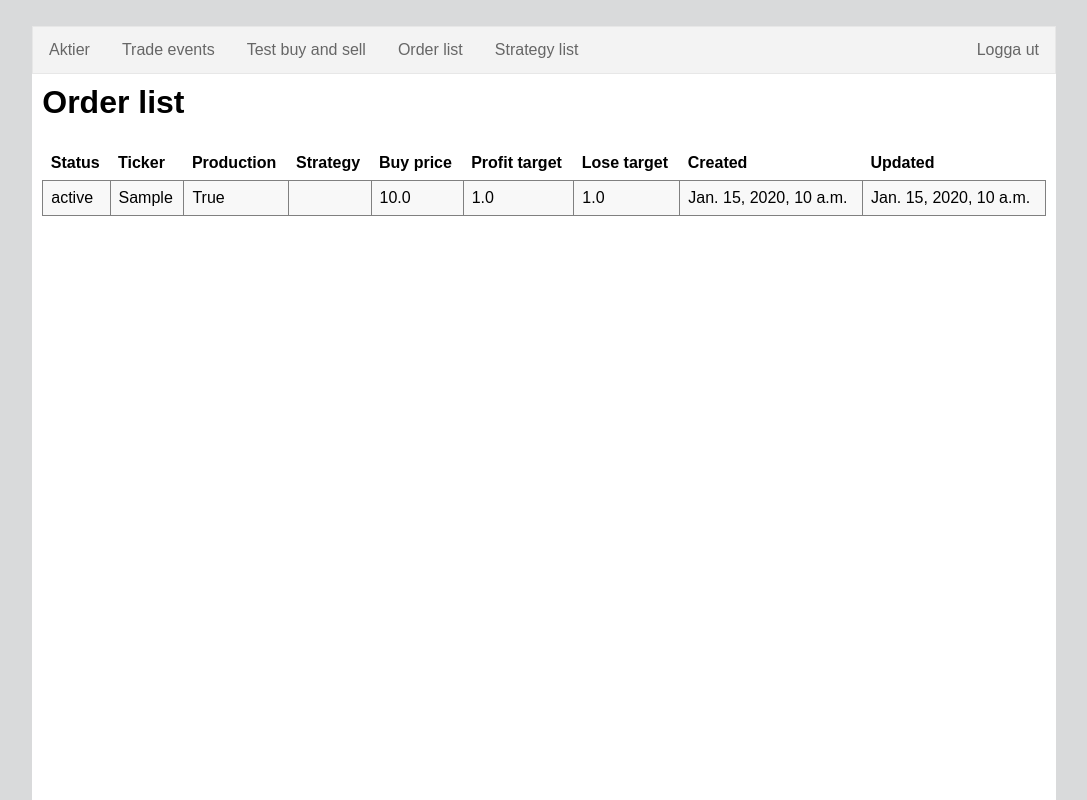
After one commit to Squaad99/trade-core, a Django app: page /order/order-list/ in a window 1280 px wide. The commit adds this page. Shown: the whole page, without its empty margins (96-1183 px from the left). Run offline with Django 3.2, Linux system fonts and the light colour scheme; a user stored in the database is signed in; tables that the repository leaves empty hold one stand-in row (values such as "Sample post").

Commit message:
Improvements

```diff
--- a/avz_client/avz_client.py
+++ b/avz_client/avz_client.py
@@ -4,7 +4,7 @@
 from avanza import Avanza, OrderType
 from datetime import date
 
-from order.lib.constants import Transactions
+from order.lib.constants import TradeSettings
 from order.models import Order, BuyTransaction
 from w_trade.data.price_data import PriceData
 
@@ -44,11 +44,11 @@
         account_overview = self.client.get_account_overview(self.trade_account_id)
         return account_overview['totalBalance']
 
-    def buy_stock_market_price(self, ticker, amount_sek, production, test_mode=False):
+    def buy_stock_market_price(self, ticker, production, test_mode=False):
         stock_id = self.get_stock_id(ticker)
         info = self.client.get_stock_info(stock_id)
         sell_price = info['sellPrice']
-        amount = int(amount_sek / sell_price)
+        amount = int(TradeSettings.TRADE_AMOUNT.value / sell_price)
 
         if production and not self.client.check_available_balance(amount):
             print("Insufficient balance.")
--- a/dashboard/templates/dashboard.html
+++ b/dashboard/templates/dashboard.html
@@ -13,9 +13,10 @@
     <div class="mainDiv">
         <ul id="navbar">
             <li class="menuItem"><a href="{% url 'stock-list' %}">Aktier</a></li>
-            <li class="menuItem"><a href="{% url 'event-list' 'check' %}">Event start</a></li>
-            <li class="menuItem"><a href="{% url 'scheduler-start' 'check' %}">Scheduler start</a></li>
+            <li class="menuItem"><a href="{% url 'event-list' 'check' %}">Trade events</a></li>
             <li class="menuItem"><a href="{% url 'test-buy-and-sell' %}">Test buy and sell</a></li>
+            <li class="menuItem"><a href="{% url 'order-list' %}">Order list</a></li>
+            <li class="menuItem"><a href="{% url 'strategy-list' %}">Strategy list</a></li>
             <li class="menuItem" style="float: right;"><a href="{% url 'logout' %}">Logga ut</a></li>
         </ul>
 
--- a/event/tasks.py
+++ b/event/tasks.py
@@ -73,7 +73,7 @@
         buy_and_place_orders(avz_client, trade_suite_event)
     except Exception as error:
         result = "failure"
-        exception = str(exception)
+        exception = str(error)
 
     done_datetime = datetime.now(pytz.timezone('Europe/Stockholm'))
     done_time = done_datetime.strftime("%H:%M")
--- a/order/lib/constants.py
+++ b/order/lib/constants.py
@@ -4,3 +4,9 @@
 class Transactions(enum.Enum):
     ACTIVE = 'ACTIVE'
     COMPLETED = 'COMPLETED'
+
+
+class TradeSettings(enum.Enum):
+    PROFIT_TARGET = 1.02
+    LOSE_TARGET = 0.98
+    TRADE_AMOUNT = 2000
--- a/order/models.py
+++ b/order/models.py
@@ -1,5 +1,6 @@
 from django.db import models
 from order.lib.ORDER_VARS import ORDER_ACTIVE
+from strategy.models import StockStrategy
 
 
 class BuyTransaction(models.Model):
@@ -21,10 +22,11 @@
 class Order(models.Model):
     status = models.CharField(max_length=30, default=ORDER_ACTIVE)
     asset_ticker = models.CharField(max_length=30)
-    completed = models.DateTimeField(auto_now_add=True)
+    completed = models.BooleanField(default=False)
     production = models.BooleanField(default=False)
-    buy_transaction = models.ForeignKey(BuyTransaction, on_delete=models.CASCADE, blank=True)
-    sell_transaction = models.ForeignKey(SellTransaction, on_delete=models.CASCADE, blank=True)
+    strategy = models.ForeignKey(StockStrategy, on_delete=models.CASCADE)
+    buy_transaction = models.ForeignKey(BuyTransaction, on_delete=models.CASCADE, blank=True, default=None, null=True)
+    sell_transaction = models.ForeignKey(SellTransaction, on_delete=models.CASCADE, blank=True, default=None, null=True)
     profit_target = models.FloatField(default=0)
     profit_stop_loss_id = models.CharField(default='', max_length=50)
     lose_target = models.FloatField(default=0)
--- /dev/null
+++ b/order/templates/order_list.html
@@ -0,0 +1,34 @@
+{% extends "dashboard.html" %}
+{% block content %}
+<div style="padding: 1%;">
+
+    <h1>Order list</h1>
+    <table class="list-table" style="margin-top: 25px;">
+    <tr>
+        <th>Status</th>
+        <th>Ticker</th>
+        <th>Production</th>
+        <th>Strategy</th>
+        <th>Buy price</th>
+        <th>Profit target</th>
+        <th>Lose target</th>
+        <th>Created</th>
+        <th>Updated</th>
+    </tr>
+    {% for order in order_list %}
+        <tr>
+            <td>{{ order.status }}</td>
+            <td>{{ order.asset_ticker }}</td>
+            <td>{{ order.production }}</td>
+            <td>{{ order.strategy }}</td>
+            <td>{{ order.buy_transaction.price }}</td>
+            <td>{{ order.profit_target }}</td>
+            <td>{{ order.lose_target }}</td>
+            <td>{{ order.created }}</td>
+            <td>{{ order.last_updated }}</td>
+        </tr>
+    {% endfor %}
+    </table>
+
+</div>
+{% endblock content %}
--- /dev/null
+++ b/order/urls.py
@@ -0,0 +1,10 @@
+from django.urls import path
+from django_q.models import Schedule
+
+from event.views import EventListView, SchedulerStartView, TestBuyAndSellView
+from manage import RUN_MODE
+from order.views import OrderListView
+
+urlpatterns = [
+    path('order-list/', OrderListView.as_view(), name='order-list'),
+]
--- a/order/views.py
+++ b/order/views.py
@@ -1,3 +1,18 @@
+from django.contrib.auth.mixins import LoginRequiredMixin
 from django.shortcuts import render
 
 # Create your views here.
+from django.views.generic import TemplateView
+
+from order.models import Order
+
+
+class OrderListView(LoginRequiredMixin, TemplateView):
+    template_name = "order_list.html"
+
+    def get_context_data(self, **kwargs):
+        context = super().get_context_data(**kwargs)
+        order_list = list(Order.objects.all())
+        order_list.reverse()
+        context['order_list'] = order_list
+        return context
--- a/strategy/urls.py
+++ b/strategy/urls.py
@@ -1,7 +1,12 @@
+from django.urls import path
+
 from manage import RUN_MODE
 from strategy.models import StockStrategy, StrategyCriteria
+from strategy.views import StrategyListView
 
 urlpatterns = [
+    path('strategy-list/', StrategyListView.as_view(), name='strategy-list'),
+
 ]
 
 if RUN_MODE:
--- a/trade_core/urls.py
+++ b/trade_core/urls.py
@@ -23,5 +23,7 @@
     path('stock/', include('stock.urls')),
     path('event/', include('event.urls')),
     path('strategy/', include('strategy.urls')),
+    path('order/', include('order.urls')),
+    path('strategy/', include('strategy.urls')),
     path('admin/', admin.site.urls),
 ]
```
Also changed, not shown: event/lib/events.py (+17 -4 lines), event/views.py (+6 -2 lines), order/lib/order_handler.py (+9 -8 lines), strategy/templates/strategy_list.html (added, +32 -0 lines), strategy/views.py (+20 -0 lines), order/lib/ORDER_VARS.py (line endings or trailing spaces), order/migrations/0004_auto_20211230_1502.py (added), order/migrations/0005_alter_order_completed.py (added), order/migrations/0006_order_strategy.py (added).
